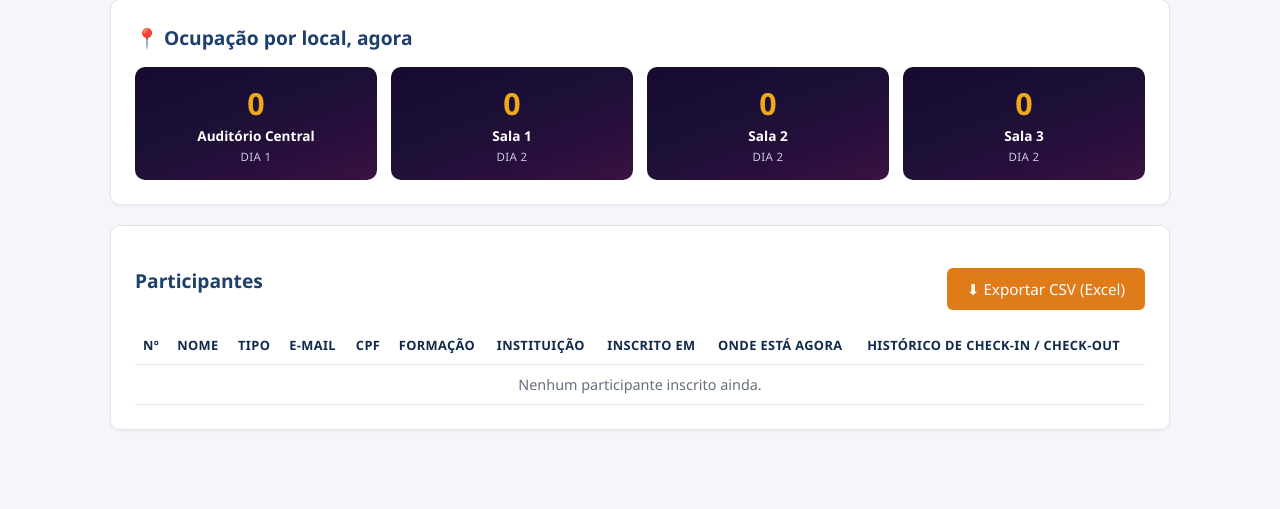
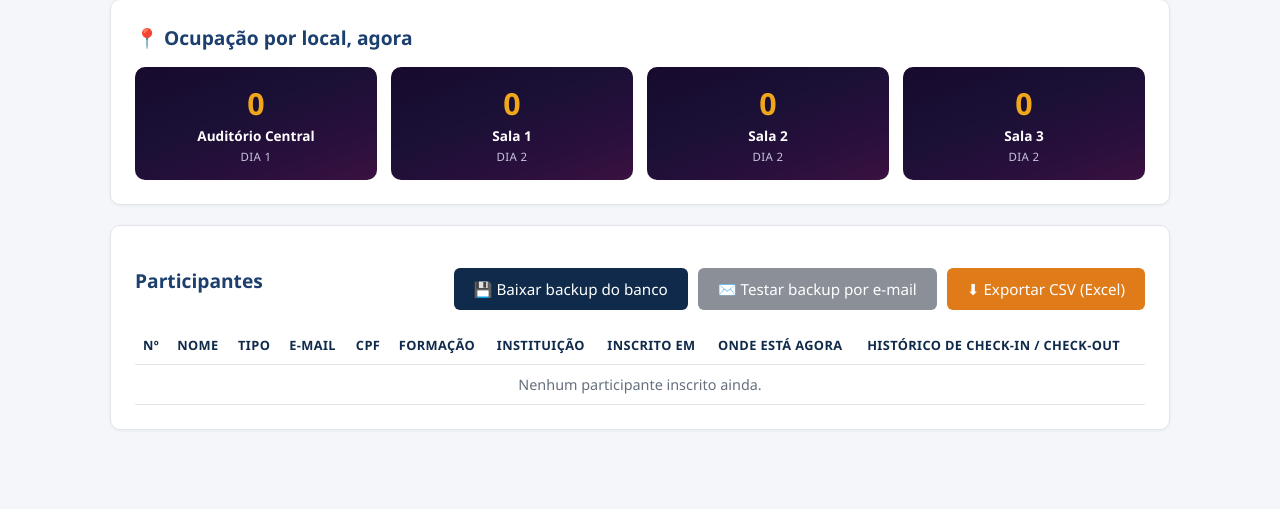
Before and after one commit to Er1k1r/UNITALKS, a Flask app: page /painel in a window 1280 px wide. Shown: the part 305-814 px from the top of the page. Run offline with Flask 3, Linux system fonts and the light colour scheme; the visitor is signed in with stand-in values (Sample User, id 1); data that the repository does not hold is empty.

Commit message:
Add files via upload

```diff
--- a/CredenciamentoV2/app.py
+++ b/CredenciamentoV2/app.py
@@ -25,15 +25,23 @@ Nenhum serviço externo pago é necessário.
 
 import csv
 import io
+import logging
 import os
+import smtplib
 import sqlite3
 import uuid
 from datetime import datetime, timedelta
+from email.mime.application import MIMEApplication
+from email.mime.multipart import MIMEMultipart
+from email.mime.text import MIMEText
 from functools import wraps
 
 import qrcode
 from flask import (Flask, g, jsonify, redirect, render_template, request,
                     send_file, session, url_for, flash)
+
+logging.basicConfig(level=logging.INFO)
+logger = logging.getLogger("unitalks")
 
 BASE_DIR = os.path.dirname(os.path.abspath(__file__))
 DB_PATH = os.path.join(BASE_DIR, "evento.db")
@@ -108,9 +116,17 @@ def admin_required(f):
 # ---------------------------------------------------------------------------
 def get_db():
     if "db" not in g:
-        g.db = sqlite3.connect(DB_PATH)
+        # timeout=10: se o banco estiver momentaneamente ocupado (duas
+        # leituras de QR Code quase simultâneas), a conexão espera até 10s
+        # em vez de falhar na hora com "database is locked".
+        g.db = sqlite3.connect(DB_PATH, timeout=10)
         g.db.row_factory = sqlite3.Row
         g.db.execute("PRAGMA foreign_keys = ON")
+        # WAL permite leituras e escritas simultâneas sem travar o banco —
+        # importante porque o painel pode estar sendo lido (admin) ao mesmo
+        # tempo em que o scanner está gravando check-ins.
+        g.db.execute("PRAGMA journal_mode = WAL")
+        g.db.execute("PRAGMA busy_timeout = 10000")
     return g.db
 
 
@@ -119,6 +135,105 @@ def close_db(exception=None):
     db = g.pop("db", None)
     if db is not None:
         db.close()
+
+
+# ---------------------------------------------------------------------------
+# Backup do banco de dados
+# ---------------------------------------------------------------------------
+# O SQLite roda em disco temporário nos planos gratuitos de hospedagem: se o
+# serviço reiniciar, os dados podem se perder. Duas camadas de proteção:
+#  1) Botão "Baixar backup agora" no painel (sob demanda, sempre disponível).
+#  2) Envio automático por e-mail em intervalos regulares, se as variáveis
+#     de ambiente de SMTP estiverem configuradas (ver README).
+def gerar_backup_db() -> bytes:
+    """Gera uma cópia segura e consistente do banco, mesmo com o site em uso
+    (usa a API oficial de backup do SQLite, que não corrompe o arquivo
+    original nem trava as escritas em andamento)."""
+    tmp_path = os.path.join(BASE_DIR, f"_backup_tmp_{uuid.uuid4().hex}.db")
+    origem = sqlite3.connect(DB_PATH)
+    destino = sqlite3.connect(tmp_path)
+    with destino:
+        origem.backup(destino)
+    destino.close()
+    origem.close()
+    try:
+        with open(tmp_path, "rb") as f:
+            dados = f.read()
+    finally:
+        os.remove(tmp_path)
+    return dados
+
+
+def enviar_backup_por_email():
+    """Job periódico: gera o backup e envia por e-mail, se configurado via
+    variáveis de ambiente. Não configurado = não faz nada (sem erro).
+    Retorna (sucesso: bool, mensagem: str) para poder ser usado tanto pelo
+    agendador automático quanto pelo botão de teste manual no painel."""
+    destino = os.environ.get("BACKUP_EMAIL_TO")
+    smtp_host = os.environ.get("BACKUP_SMTP_HOST")
+    smtp_user = os.environ.get("BACKUP_SMTP_USER")
+    smtp_senha = os.environ.get("BACKUP_SMTP_PASSWORD")
+
+    if not (destino and smtp_host and smtp_user and smtp_senha):
+        return False, "Configure BACKUP_EMAIL_TO, BACKUP_SMTP_HOST, BACKUP_SMTP_USER e BACKUP_SMTP_PASSWORD nas variáveis de ambiente."
+
+    try:
+        smtp_port = int(os.environ.get("BACKUP_SMTP_PORT", "587"))
+        agora = datetime.now().strftime("%d/%m/%Y %H:%M")
+        dados = gerar_backup_db()
+
+        msg = MIMEMultipart()
+        msg["Subject"] = f"[UniTalks] Backup automático do evento — {agora}"
+        msg["From"] = smtp_user
+        msg["To"] = destino
+        msg.attach(MIMEText(
+            f"Backup automático gerado em {agora}.\n\n"
+            "Este é um e-mail automático do sistema de credenciamento UniTalks. "
+            "Guarde este arquivo .db como cópia de segurança dos inscritos e check-ins.",
+            "plain",
+        ))
+        anexo = MIMEApplication(dados, Name="backup_unitalks.db")
+        anexo["Content-Disposition"] = 'attachment; filename="backup_unitalks.db"'
+        msg.attach(anexo)
+
+        with smtplib.SMTP(smtp_host, smtp_port, timeout=20) as smtp:
+            smtp.starttls()
+            smtp.login(smtp_user, smtp_senha)
+            smtp.sendmail(smtp_user, [destino], msg.as_string())
+        logger.info("Backup automático enviado por e-mail para %s", destino)
+        return True, f"Backup enviado com sucesso para {destino}."
+    except Exception as e:
+        logger.exception("Falha ao enviar backup automático por e-mail")
+        return False, f"Falha ao enviar: {e}"
+
+
+def iniciar_agendador_backup():
+    """Liga o agendador de backup em segundo plano, se a biblioteca
+    APScheduler estiver instalada e houver e-mail configurado. Roda dentro
+    do próprio processo web — por isso o Procfile usa 1 worker (com
+    threads), para não disparar o job várias vezes em paralelo."""
+    if not os.environ.get("BACKUP_EMAIL_TO"):
+        return
+    try:
+        from apscheduler.schedulers.background import BackgroundScheduler
+    except ImportError:
+        logger.warning(
+            "BACKUP_EMAIL_TO configurado, mas a biblioteca APScheduler não "
+            "está instalada. Adicione 'APScheduler' ao requirements.txt."
+        )
+        return
+
+    intervalo_min = int(os.environ.get("BACKUP_INTERVAL_MINUTES", "120"))
+    scheduler = BackgroundScheduler(daemon=True, timezone="America/Sao_Paulo")
+    scheduler.add_job(enviar_backup_por_email, "interval", minutes=intervalo_min,
+                       id="backup_email", replace_existing=True)
+    scheduler.start()
+    logger.info("Agendador de backup automático ligado (a cada %s min).", intervalo_min)
+
+
+# Liga o agendador uma vez, quando o módulo é importado (tanto pelo
+# `python app.py` local quanto pelo gunicorn em produção).
+iniciar_agendador_backup()
 
 
 def init_db():
@@ -626,6 +741,33 @@ def api_busca():
 # ---------------------------------------------------------------------------
 # Exportação
 # ---------------------------------------------------------------------------
+@app.route("/admin/backup")
+@admin_required
+def admin_backup():
+    """Baixa uma cópia .db do banco inteiro, na hora, com segurança (mesmo
+    com o site em uso). Use para guardar um backup manual quando quiser,
+    além do backup automático por e-mail (se configurado)."""
+    dados = gerar_backup_db()
+    carimbo = datetime.now().strftime("%Y%m%d_%H%M%S")
+    return send_file(
+        io.BytesIO(dados),
+        mimetype="application/octet-stream",
+        as_attachment=True,
+        download_name=f"backup_unitalks_{carimbo}.db",
+    )
+
+
+@app.route("/admin/backup/testar-email")
+@admin_required
+def admin_backup_testar_email():
+    """Dispara o envio do backup por e-mail na hora, sem esperar o
+    agendador (que roda a cada BACKUP_INTERVAL_MINUTES). Útil para
+    confirmar que as variáveis de SMTP estão certas antes do evento."""
+    sucesso, mensagem = enviar_backup_por_email()
+    flash(("✅ " if sucesso else "❌ ") + mensagem, "sucesso" if sucesso else "erro")
+    return redirect(url_for("painel"))
+
+
 @app.route("/exportar")
 @admin_required
 def exportar():
@@ -681,5 +823,22 @@ def exportar():
     )
 
 
+@app.errorhandler(500)
+def erro_500(e):
+    logger.exception("Erro interno não tratado")
+    if request.path.startswith("/api/"):
+        return jsonify({"ok": False, "mensagem": "Erro interno. Tente novamente em instantes."}), 500
+    return render_template("erro.html", titulo="Ops, algo deu errado",
+                            mensagem="Ocorreu um erro interno. Tente novamente em instantes."), 500
+
+
+@app.errorhandler(404)
+def erro_404(e):
+    if request.path.startswith("/api/"):
+        return jsonify({"ok": False, "mensagem": "Recurso não encontrado."}), 404
+    return render_template("erro.html", titulo="Página não encontrada",
+                            mensagem="O endereço acessado não existe."), 404
+
+
 if __name__ == "__main__":
     app.run(debug=True, host="0.0.0.0", port=int(os.environ.get("PORT", 5000)))
--- a/CredenciamentoV2/requirements.txt
+++ b/CredenciamentoV2/requirements.txt
@@ -3,3 +3,4 @@ qrcode==7.4.2
 Pillow==10.4.0
 gunicorn==22.0.0
 reportlab==4.2.2
+APScheduler==3.10.4
--- /dev/null
+++ b/CredenciamentoV2/runtime.txt
@@ -0,0 +1 @@
+python-3.11.9
--- a/CredenciamentoV2/templates/painel.html
+++ b/CredenciamentoV2/templates/painel.html
@@ -40,9 +40,13 @@
 </div>
 
 <div class="card">
-  <div style="display:flex; justify-content:space-between; align-items:center;">
+  <div style="display:flex; justify-content:space-between; align-items:center; flex-wrap:wrap; gap:10px;">
     <h2 style="margin:0;">Participantes</h2>
-    <a class="btn orange" href="{{ url_for('exportar') }}">⬇ Exportar CSV (Excel)</a>
+    <div style="display:flex; gap:10px; flex-wrap:wrap;">
+      <a class="btn navy" href="{{ url_for('admin_backup') }}">💾 Baixar backup do banco</a>
+      <a class="btn" style="background:#8a8f98;" href="{{ url_for('admin_backup_testar_email') }}">✉️ Testar backup por e-mail</a>
+      <a class="btn orange" href="{{ url_for('exportar') }}">⬇ Exportar CSV (Excel)</a>
+    </div>
   </div>
 
   <div class="tabela-scroll">
```
Also changed, not shown: CredenciamentoV2/static/css/style.css (+76 -0 lines), CredenciamentoV2/templates/erro.html (added, +11 -0 lines), CredenciamentoV2/templates/scanner.html (+50 -1 lines), CredenciamentoV2/README.md, CredenciamentoV2/evento.db, 1 other file.
